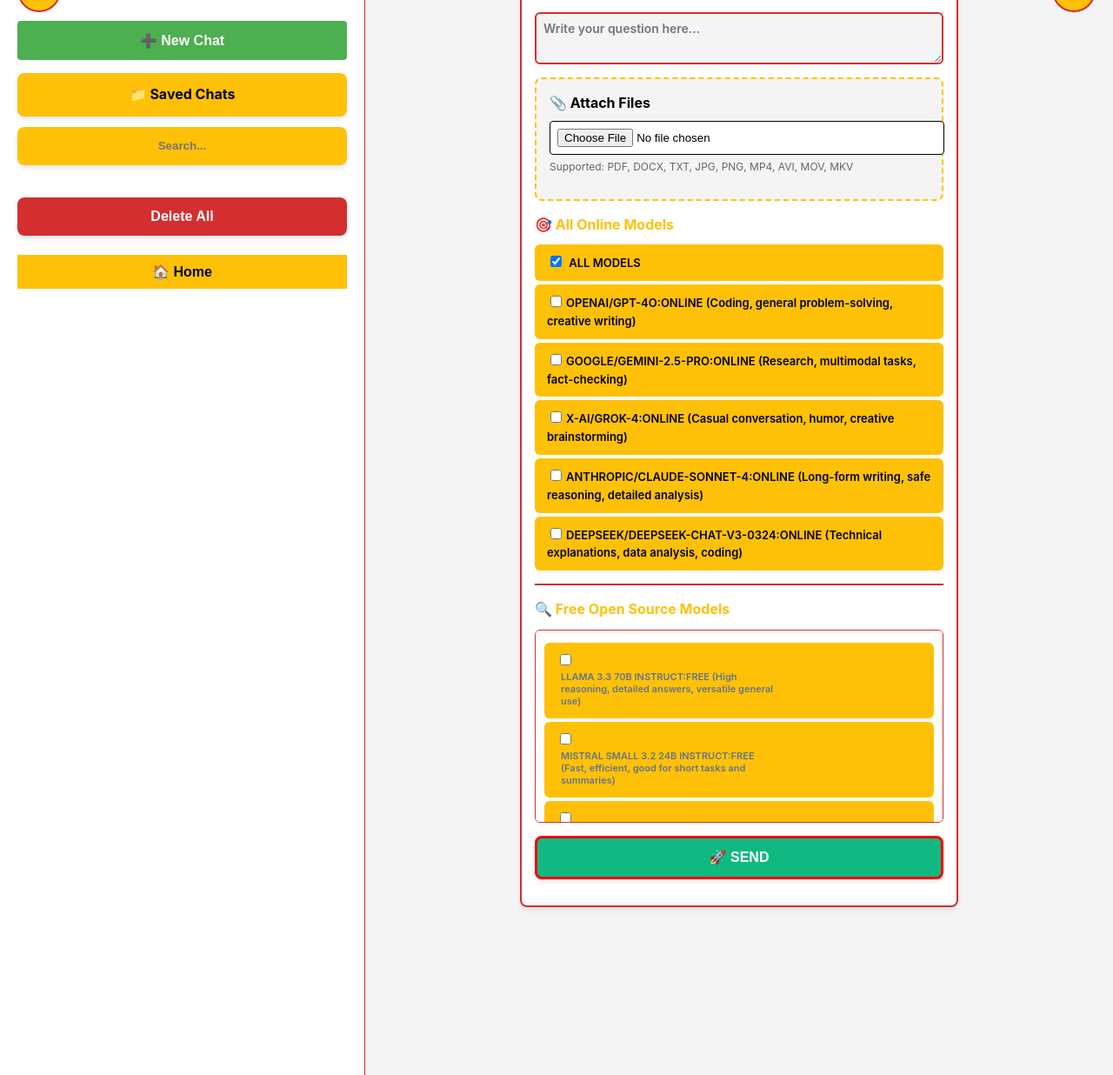
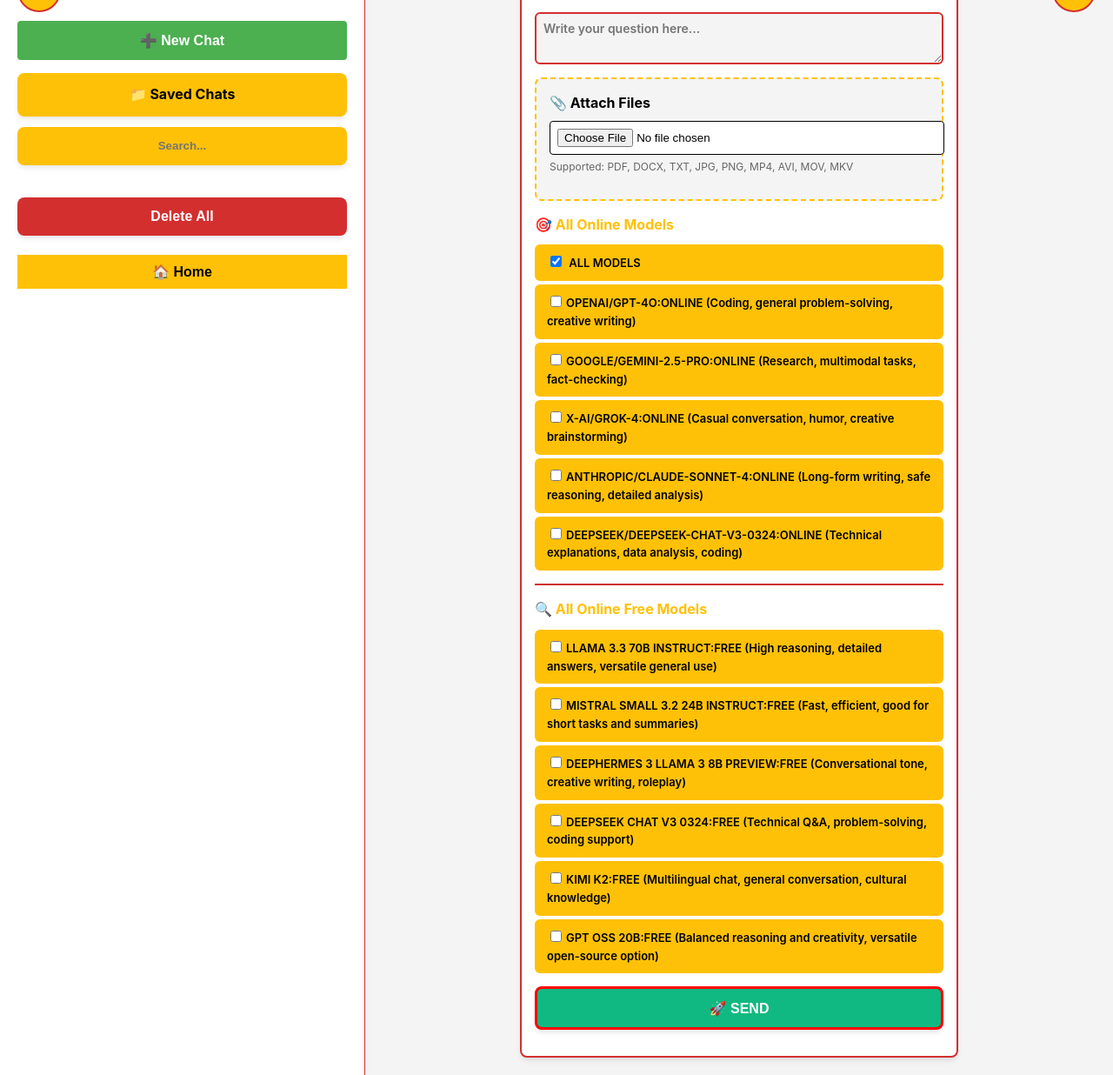
Before and after one commit to zeyneperkilic/atillabasol.ai, a FastAPI app: page /main in a window 1280 px wide. Shown: the part 71-1307 px from the top of the page at 87% size. Run offline with FastAPI, Linux system fonts and the light colour scheme.

Commit message:
🎨 Enhanced Free Models UI & Fixed Checkbox Issues\n\n✨ UI Improvements:\n- Free models now look exactly like online models\n- Same CSS styles, hover effects, and layout\n- Consistent visual appearance across all model types\n- Fixed text alignment and overflow issues\n\n🔧 Bug Fixes:\n- Fixed checkbox state persistence issue\n- Models now properly reset when moved back to available list\n- Corrected HTML structure for model toggling\n- Fixed JavaScript toggleModel and removeModel functions\n\n🎯 User Experience:\n- Free models maintain selected state correctly\n- Smooth transitions between active and available lists\n- Consistent behavior with online models\n- Better visual feedback for user interactions

```diff
--- a/main.py
+++ b/main.py
@@ -128,12 +128,12 @@ AVAILABLE_MODELS = {
     "deepseek/deepseek-chat-v3-0324:online": "Technical explanations, data analysis, coding",
 
     # Open Source Models
-    "meta-llama/llama-3.3-70b-instruct:free": "LLAMA 3.3 70B INSTRUCT:FREE (High reasoning, detailed answers, versatile general use)",
-    "mistralai/mistral-small-3.2-24b-instruct:free": "MISTRAL SMALL 3.2 24B INSTRUCT:FREE (Fast, efficient, good for short tasks and summaries)",
-    "nousresearch/deephermes-3-llama-3-8b-preview:free": "DEEPHERMES 3 LLAMA 3 8B PREVIEW:FREE (Conversational tone, creative writing, roleplay)",
-    "deepseek/deepseek-chat-v3-0324:free": "DEEPSEEK CHAT V3 0324:FREE (Technical Q&A, problem-solving, coding support)",
-    "moonshotai/kimi-k2:free": "KIMI K2:FREE (Multilingual chat, general conversation, cultural knowledge)",
-    "openai/gpt-oss-20b:free": "GPT OSS 20B:FREE (Balanced reasoning and creativity, versatile open-source option)",
+    "meta-llama/llama-3.3-70b-instruct:free": "High reasoning, detailed answers, versatile general use",
+    "mistralai/mistral-small-3.2-24b-instruct:free": "Fast, efficient, good for short tasks and summaries",
+    "nousresearch/deephermes-3-llama-3-8b-preview:free": "Conversational tone, creative writing, roleplay",
+    "deepseek/deepseek-chat-v3-0324:free": "Technical Q&A, problem-solving, coding support",
+    "moonshotai/kimi-k2:free": "Multilingual chat, general conversation, cultural knowledge",
+    "openai/gpt-oss-20b:free": "Balanced reasoning and creativity, versatile open-source option",
 
 }
 
--- a/templates/index.html
+++ b/templates/index.html
@@ -673,66 +673,53 @@
       box-sizing: border-box;
     }
 
-    /* Available Models Stilleri */
+    /* Available Models Stilleri - Online modeller gibi */
     .available-models {
-      max-height: 200px;
-      overflow-y: auto;
-      border: 1px solid var(--border-color);
-      border-radius: 6px;
-      padding: 10px;
-      background: var(--form-bg);
+      position: relative;
     }
 
     .available-model-item {
-      display: flex;
-      align-items: center;
-      margin: 8px 0;
-      padding: 8px;
-      border-radius: 4px;
-      transition: background 0.2s;
+      display: block;
+      background: var(--accent-color);
+      margin: 4px 0;
+      padding: 8px 12px;
+      border-radius: 6px;
       cursor: pointer;
+      font-weight: 600;
+      transition: all 0.3s ease;
+      border: 2px solid transparent;
+      color: var(--text-color);
+      font-size: 13px;
     }
 
     .available-model-item:hover {
-      background: var(--accent-color);
-      color: var(--text-color);
+      background: var(--border-color);
+      color: white;
+      transform: translateX(5px);
     }
 
     .available-model-item input[type="checkbox"] {
-      margin-right: 10px;
+      margin-right: 5px;
     }
 
     .model-name {
       font-weight: bold;
       margin-right: 8px;
-      color: var(--accent-color);
+      color: var(--text-color);
       display: inline-block;
       min-width: 140px;
       text-align: left;
-      font-size: 12px;
+      font-size: 13px;
     }
 
     .model-description {
-      font-size: 11px;
-      color: var(--secondary-color);
+      font-size: 13px;
+      color: var(--text-color);
       display: inline-block;
       word-wrap: break-word;
       max-width: 250px;
       line-height: 1.3;
       margin-left: 5px;
-    }
-
-    .available-model-item {
-      display: flex;
-      align-items: center;
-      margin-bottom: 8px;
-      padding: 5px;
-      border-radius: 4px;
-      transition: background-color 0.2s ease;
-    }
-
-    .available-model-item:hover {
-      background-color: var(--form-bg);
     }
 
     /* Responsive Tasarım */
@@ -789,7 +776,6 @@
       }
 
           .available-models {
-      max-height: 120px;
       width: 100%;
       overflow-x: hidden;
     }
@@ -1022,18 +1008,12 @@
 
         <hr style="margin: 15px 0; border: 1px solid var(--border-color);">
 
-        <h4 style="margin: 0 0 10px 0; color: var(--accent-color);">🔍 Free Open Source Models</h4>
-        <div class="available-models">
-          {% for model_id, description in available_models.items() %}
-            {% if model_id not in models %}
-            <label class="available-model-item">
-              <input type="checkbox" name="available_models" value="{{model_id}}" onchange="toggleModel(this, '{{model_id}}')">
-              <span class="model-name">{{ model_id.split('/')[-1].replace('-', ' ').upper() }}</span>
-              <span class="model-description">{{ description }}</span>
-            </label>
-            {% endif %}
-          {% endfor %}
-        </div>
+        <h4 style="margin: 0 0 10px 0; color: var(--accent-color);">🔍 All Online Free Models</h4>
+        {% for model_id, description in available_models.items() %}
+          {% if model_id not in models %}
+          <label><input type="checkbox" name="available_models" value="{{model_id}}" onchange="toggleModel(this, '{{model_id}}')">{{ model_id.split('/')[-1].replace('-', ' ').upper() }} ({{ description }})</label>
+          {% endif %}
+        {% endfor %}
       </div>
       <button type="submit" id="submitBtn">
         🚀 SEND
@@ -1163,7 +1143,7 @@
       activeModelsSection.parentNode.insertBefore(newLabel, activeModelsSection.nextSibling);
 
       // Remove from available models
-      checkbox.closest('.available-model-item').remove();
+      checkbox.closest('label').remove();
 
       // If "__all__" is selected, prevent individual model selection
       const allModelsCheckbox = document.querySelector('input[name="models"][value="__all__"]');
@@ -1186,11 +1166,10 @@
       checkbox.closest('label').remove();
 
       // Add back to available models
-      const availableModelsSection = document.querySelector('.available-models');
-      const newItem = document.createElement('div');
-      newItem.className = 'available-model-item';
-      newItem.innerHTML = '<label><input type="checkbox" onchange="toggleModel(this, \'' + modelId + '\')">' +
-                         modelId.toUpperCase() + ' (' + JSON.parse('{{ available_models | tojson | safe }}')[modelId] + ')</label>';
+      const availableModelsSection = document.querySelector('.checkboxes');
+      const newItem = document.createElement('label');
+      newItem.innerHTML = '<input type="checkbox" name="available_models" value="' + modelId + '" onchange="toggleModel(this, \'' + modelId + '\')">' +
+                         modelId.split('/').pop().replace('-', ' ').toUpperCase() + ' (' + JSON.parse('{{ available_models | tojson | safe }}')[modelId] + ')';
       availableModelsSection.appendChild(newItem);
     }
   }
```
